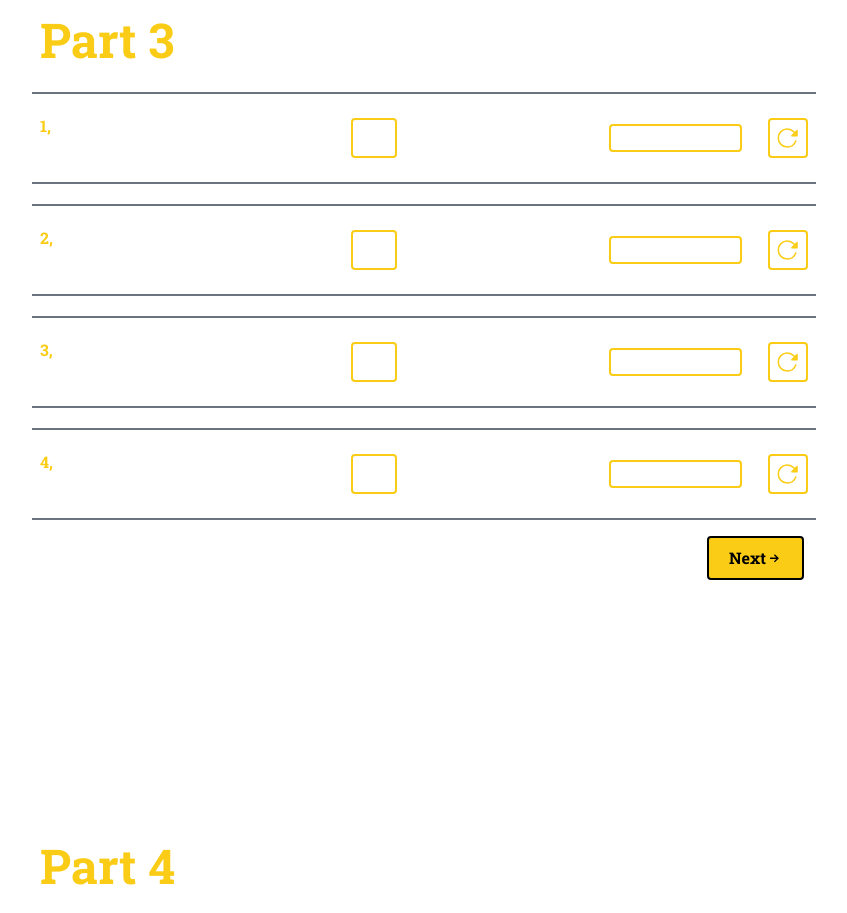
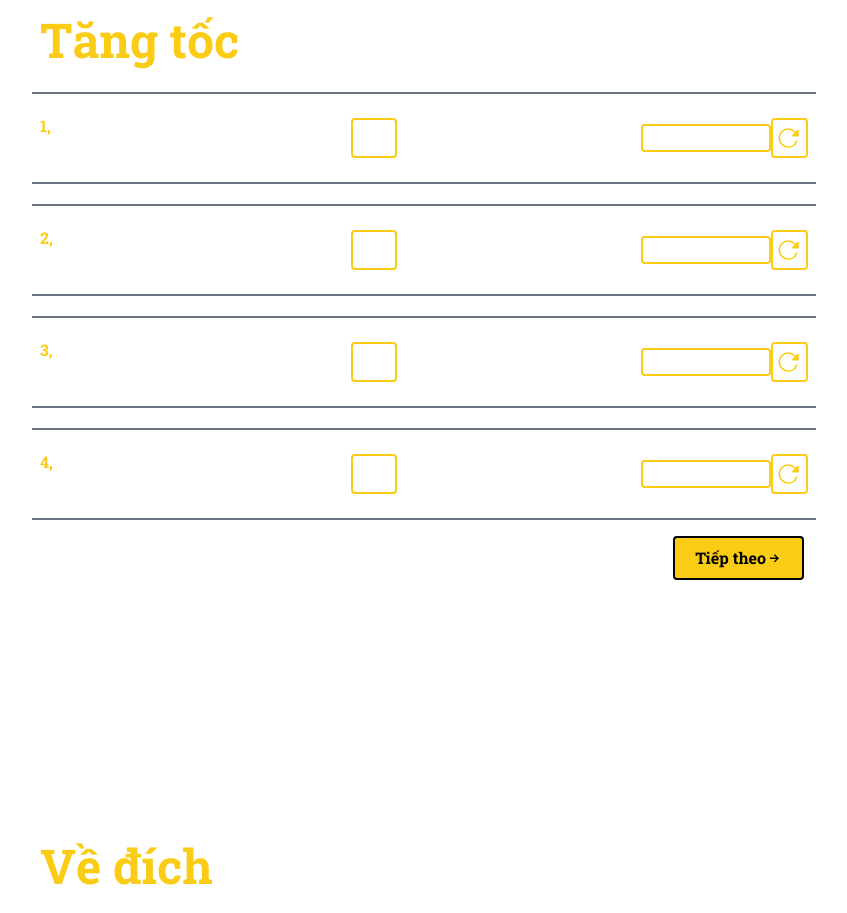
Before and after one commit to tan191006/GenOlymQues, a Next.js app: page / in a window 1280 px wide. Shown: the part 2500-3413 px from the top of the page, without its empty margins (216-1063 px from the left). Built offline with nearby package versions, Linux system fonts and the light colour scheme.

Commit message:
feat: answer explain

```diff
--- a/src/app/page.js
+++ b/src/app/page.js
@@ -100,27 +100,45 @@ const data = {
     part4: [
         {
             question:
-                'What is the role of a firewall in computer security?',
-            answer: 'Lorem lorem',
-            topic: 'HTML',
+                'Cho hàm số bậc hai y = ax^2 + bx + c. Nếu đỉnh của parabol này là (1, -3) và nó cắt trục y tại điểm có tung độ 2, xác định hệ số a.',
+            answer: 'a = 1',
+            explain: 'Sử dụng công thức tính đỉnh và điểm cắt trục tung của parabol.',
+            topic: 'Toán 12',
         },
         {
             question:
-                'What is the difference between RAM and ROM in a computer system?',
-            answer: 'Lorem lorem',
-            topic: 'HTML',
+                'Cho hàm số bậc hai y = ax^2 + bx + c. Nếu đỉnh của parabol này là (1, -3) và nó cắt trục y tại điểm có tung độ 2, xác định hệ số a.',
+            answer: 'a = 1',
+            explain: 'Sử dụng công thức tính đỉnh và điểm cắt trục tung của parabol.',
+            topic: 'Toán 12',
         },
         {
             question:
-                'What is the role of a firewall in computer security?',
-            answer: 'Lorem lorem',
-            topic: 'HTML',
+                'Cho hàm số bậc hai y = ax^2 + bx + c. Nếu đỉnh của parabol này là (1, -3) và nó cắt trục y tại điểm có tung độ 2, xác định hệ số a.',
+            answer: 'a = 1',
+            explain: 'Sử dụng công thức tính đỉnh và điểm cắt trục tung của parabol.',
+            topic: 'Toán 12',
         },
         {
             question:
-                'What is the difference between RAM and ROM in a computer system?',
-            answer: 'Lorem lorem',
-            topic: 'HTML',
+                'Cho hàm số bậc hai y = ax^2 + bx + c. Nếu đỉnh của parabol này là (1, -3) và nó cắt trục y tại điểm có tung độ 2, xác định hệ số a.',
+            answer: 'a = 1',
+            explain: 'Sử dụng công thức tính đỉnh và điểm cắt trục tung của parabol.',
+            topic: 'Toán 12',
+        },
+        {
+            question:
+                'Cho hàm số bậc hai y = ax^2 + bx + c. Nếu đỉnh của parabol này là (1, -3) và nó cắt trục y tại điểm có tung độ 2, xác định hệ số a.',
+            answer: 'a = 1',
+            explain: 'Sử dụng công thức tính đỉnh và điểm cắt trục tung của parabol.',
+            topic: 'Toán 12',
+        },
+        {
+            question:
+                'Cho hàm số bậc hai y = ax^2 + bx + c. Nếu đỉnh của parabol này là (1, -3) và nó cắt trục y tại điểm có tung độ 2, xác định hệ số a.',
+            answer: 'a = 1',
+            explain: 'Sử dụng công thức tính đỉnh và điểm cắt trục tung của parabol.',
+            topic: 'Toán 12',
         },
     ],
 };
@@ -171,10 +189,10 @@ export default function Home() {
                     setTopicFP2={setTopicFP2}
                 />
             )}
-            {data.part1 && <Result part="Part 1" data={data.part1} />}
-            {data.part2 && <Result part={`Part 2: ${topicFP2}`} data={data.part2} />}
-            {data.part3 && <Result part="Part 3" data={data.part3} />}
-            {data.part4 && <Result part="Part 4" data={data.part4} />}
+            {data.part1 && <Result part="Khởi động" data={data.part1} />}
+            {data.part2 && <Result part={`Vượt chướng ngại vật: ${topicFP2}`} data={data.part2} />}
+            {data.part3 && <Result part="Tăng tốc" data={data.part3} />}
+            {data.part4 && <Result part="Về đích" data={data.part4} />}
             <div className="fixed bottom-0 right-0 left-0 flex justify-between items-center px-10 py-5">
                 <div className='flex'>
                     <Button
--- a/src/components/common/InputCheckbox.js
+++ b/src/components/common/InputCheckbox.js
@@ -1,20 +1,29 @@
-
-const InputCheckbox = ({ value, selectedPart, setSelectedPart }) => {
+const InputCheckbox = ({ value, selectedPart, setSelectedPart, parts }) => {
 
     const handleClick = () => {
-        setSelectedPart(prev => {
-            if(selectedPart.includes(value)) {
-                return selectedPart.filter(part => part !== value)
+        if(value == "Chọn tất cả") {
+            if(selectedPart.length == 4) {
+                setSelectedPart([])
             }
             else {
-                return [...prev, value]
+                setSelectedPart([...parts])
             }
-        })
+        }
+        else {
+            setSelectedPart(prev => {
+                if(selectedPart.includes(value)) {
+                    return selectedPart.filter(part => part !== value)
+                }
+                else {
+                    return [...prev, value]
+                }
+            })
+        }
     }
 
     return (
-        <div onClick={handleClick} className={`p-3 rounded ${selectedPart.includes(value) ? 'bg-primary' : 'bg-white'} flex items-center space-x-2 cursor-pointer`}>
-            <input type="checkbox" className="w-4 h-4" checked={selectedPart.includes(value)} />
+        <div onClick={handleClick} className={`p-3 rounded ${selectedPart.includes(value) || selectedPart.length == 4 ? 'bg-primary' : 'bg-white'} flex items-center space-x-2 cursor-pointer`}>
+            <input type="checkbox" className="w-4 h-4" checked={selectedPart.includes(value) || selectedPart.length == 4} />
             <label className="text-black font-roboto-slab cursor-pointer">{ value }</label>
         </div>
     )
--- a/src/components/common/QnAShow.js
+++ b/src/components/common/QnAShow.js
@@ -1,6 +1,6 @@
 import { IoReloadOutline } from 'react-icons/io5';
 
-const QnAShow = ({ question, answer, topic, type, index }) => {
+const QnAShow = ({ question, answer, explain, topic, type, index }) => {
     return (
         <div
             className={
@@ -28,7 +28,10 @@ const QnAShow = ({ question, answer, topic, type, index }) => {
             </div>
 
             <div className={'flex w-1/2 items-center justify-between px-2'}>
-                <div className={'w-2/5'}>{answer}</div>
+                <div className={'w-3/5'}>
+                    <p>{answer}</p>
+                    {explain && <p className='flex flex-col'><span className='text-primary'>Giải thích: </span>{explain}</p>}
+                    </div>
                 <div
                     className={
                         'flex items-center justify-center overflow-hidden rounded border-2 border-primary px-10'
@@ -46,6 +49,6 @@ const QnAShow = ({ question, answer, topic, type, index }) => {
             </div>
         </div>
     );
-}
+};
 
 export default QnAShow;
--- a/src/components/sections/PartSelection.js
+++ b/src/components/sections/PartSelection.js
@@ -1,24 +1,7 @@
 import { Button, InputCheckbox } from '@/components/common/index';
 
 const PartSelection = ({ selectedPart, setSelectedPart }) => {
-    const parts = [
-        {
-            id: 1,
-            name: 'Khởi động',
-        },
-        {
-            id: 2,
-            name: 'Vượt chướng ngại vật',
-        },
-        {
-            id: 3,
-            name: 'Tăng tốc',
-        },
-        {
-            id: 4,
-            name: 'Về đích',
-        },
-    ];
+    const parts = ["Khởi động", "Vượt chướng ngại vật", "Tăng tốc", "Về đích"];
 
     return (
         <section className="flex h-screen w-full items-center justify-center ">
@@ -31,12 +14,18 @@ const PartSelection = ({ selectedPart, setSelectedPart }) => {
                         return (
                             <InputCheckbox
                                 key={index}
-                                value={e.name}
+                                value={e}
                                 selectedPart={selectedPart}
                                 setSelectedPart={setSelectedPart}
                             />
                         );
                     })}
+                    <InputCheckbox
+                        value={"Chọn tất cả"}
+                        selectedPart={selectedPart}
+                        setSelectedPart={setSelectedPart}
+                        parts={parts}
+                    />
                 </div>
                 <div className="ml-6 pt-2 font-roboto-slab font-medium text-gray-400"></div>
                 <Button
--- a/src/components/sections/Result.js
+++ b/src/components/sections/Result.js
@@ -28,6 +28,7 @@ import { GrFormNextLink } from 'react-icons/gr';
                             key={index}
                             question={e.question}
                             answer={e.answer}
+                            explain={e.explain}
                             topic={e.topic}
                             type={e.type}
                             index={index}
@@ -36,14 +37,14 @@ import { GrFormNextLink } from 'react-icons/gr';
                 })}
             </div>
             <div className="flex w-full justify-end">
-                {part !== 'Part 4' && (
+                {part !== 'Về đích' && (
                     <Button
                         className={'mx-5 flex items-center justify-between'}
                         onClick={() => {
                             window.scrollBy(0, window.innerHeight - 100);
                         }}
                     >
-                        Next <GrFormNextLink />
+                        Tiếp theo <GrFormNextLink />
                     </Button>
                 )}
             </div>
--- a/src/components/sections/TopicChose.js
+++ b/src/components/sections/TopicChose.js
@@ -88,8 +88,8 @@ const TopicChose = ({ inputtedTags, setInputtedTags, isInput, setIsInput }) => {
                                 key={index}
                                 tagValue={e}
                                 bg={'bg-yellow-400'}
-                                inputtedTags={inputtedTags}
-                                setInputtedTags={setInputtedTags}
+                                tags={inputtedTags}
+                                setTags={setInputtedTags}
                                 input
                                 setIsInput={setIsInput}
                             />
```
